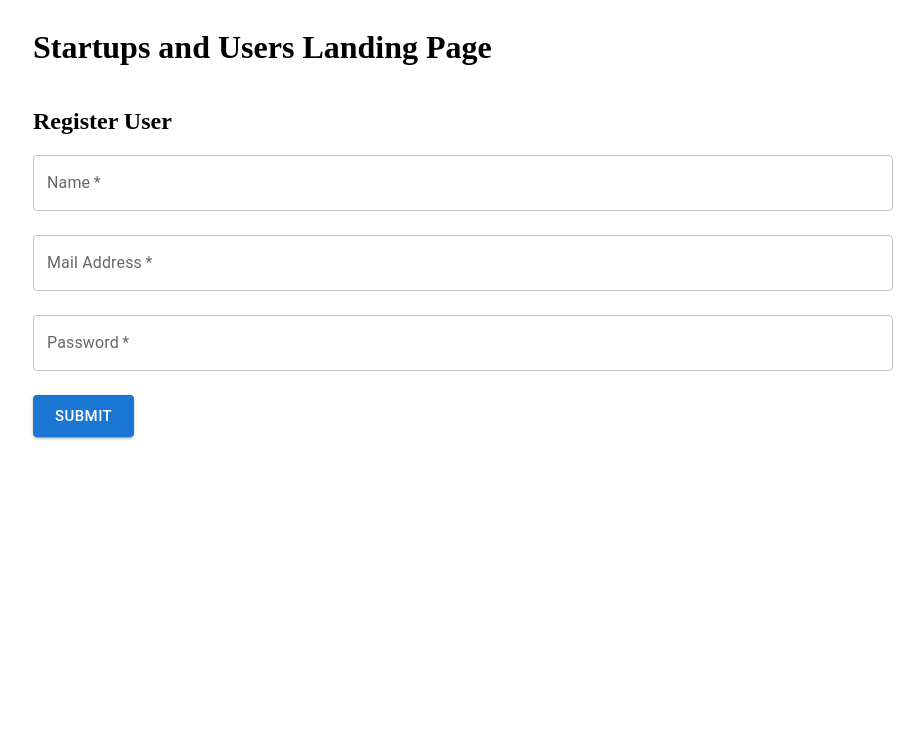
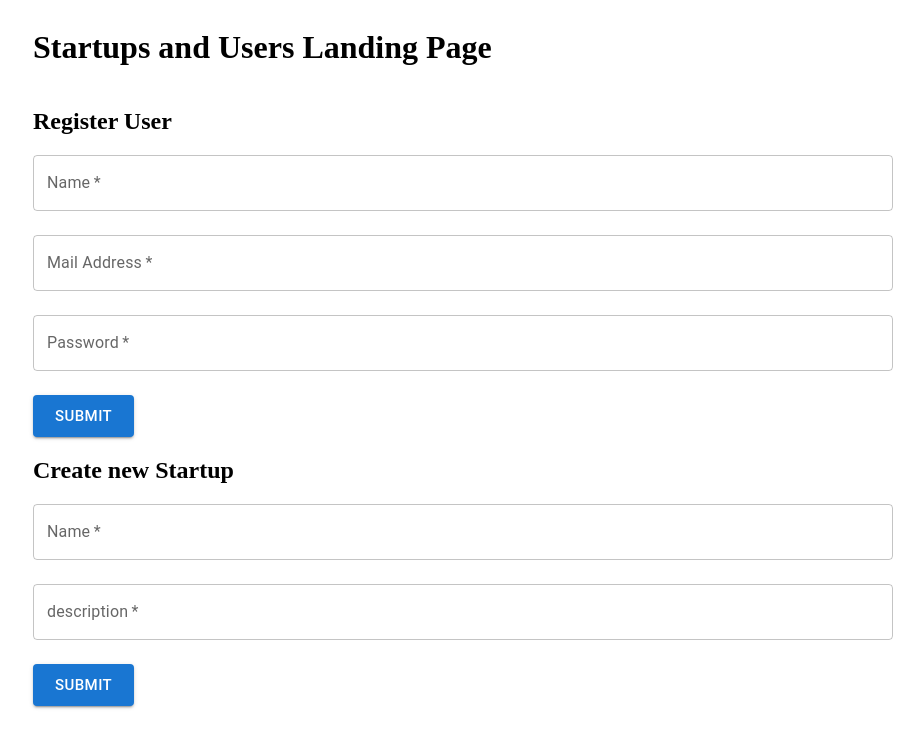
Before and after one commit to Digi-Dojo/MFront-StartupsAndUsers, a React (Create React App) app: page / in a window 1280 px wide. Shown: the top 748 px of the page, without its empty margins (31-955 px from the left). Built offline with nearby package versions, Linux system fonts and the light colour scheme.

Commit message:
Startup Form added and useStartup added.

```diff
--- /dev/null
+++ b/src/fragments/StartUpForm.jsx
@@ -0,0 +1,62 @@
+import {TextField, Button, Grid, Alert} from "@mui/material";
+import {useState} from "react";
+import {Title} from "../components/Title";
+import {useCreateStartUp} from "../hooks/useCreateStartUp";
+
+
+export const StartUpForm = () => {
+
+    const [registeredStartUp, setRegisteredStartUp] = useState(null)
+    const {loading, error, registerStartUp} = useCreateStartUp();
+    const [formData, setFormData] = useState({
+        name: '',
+        description: '',
+    });
+
+    const handleSubmit = async (e) => {
+        //todo: add form validation before calling the hook
+        e.preventDefault();
+        const response = await registerStartUp(formData)
+        console.log(response)
+        setRegisteredStartUp(response)
+    };
+
+    const handleChange = (e) => {
+        setFormData({
+            ...formData,
+            [e.target.name]: e.target.value,
+        });
+    };
+
+    return <main>
+        <Title secondary>Create new Startup</Title>
+        {registeredStartUp === null &&
+            <form>
+                <Grid container rowSpacing={3} >
+                    <Grid item xs={12}>
+                        <TextField name="name" required id="outlined-basic" label="Name" variant="outlined"
+                                   onChange={handleChange}
+                                   value={formData.name} fullWidth/>
+                    </Grid>
+                    <Grid item xs={12}>
+                        <TextField name="description" required id="outlined-basic" label="description"
+                                   variant="outlined"
+                                   onChange={handleChange}
+                                   value={formData.description} fullWidth/>
+                    </Grid>
+                    <Grid item container justify="center">
+                        <Button size="large" variant="contained" disabled={loading}
+                                onClick={handleSubmit}>Submit</Button>
+                    </Grid>
+                </Grid>
+            </form>
+        }
+        {error != null &&
+            <Alert variant="outlined" severity="error" style={{ marginTop: '16px' }}> An error occured: {error}</Alert>
+        }
+        {registeredStartUp != null &&
+            <Alert variant="outlined" severity="success" style={{ marginTop: '16px' }}> Startup {registeredStartUp.name} was successfully created</Alert>
+            //todo: add button to continue or do something next
+        }
+    </main>
+};
--- /dev/null
+++ b/src/hooks/useCreateStartUp.jsx
@@ -0,0 +1,24 @@
+import {useState} from 'react';
+import axios from 'axios';
+
+export const useCreateStartUp = () => {
+
+    const [loading, setLoading] = useState(false);
+    const [error, setError] = useState(null);
+
+    const registerStartUp = async (createStartupDTO) => {
+        setLoading(true);
+
+        try {
+            const response = await axios.post('/v1/startup/create', createStartupDTO);
+            setLoading(false);
+           return response.data;
+        } catch (err) {
+            setLoading(false);
+            setError(err.response.data.error);
+            return null;
+        }
+    };
+
+    return { loading, error, registerStartUp };
+};
--- a/src/pages/Home.jsx
+++ b/src/pages/Home.jsx
@@ -1,7 +1,10 @@
 import { Grid } from "@mui/material";
 import { Container } from "@mui/system";
 import { Title } from "../components/Title";
+import {StartUpForm} from "../fragments/StartUpForm";
 import {RegisterUserForm} from "../fragments/RegisterUserForm";
+
+
 
 export const Home = () => {
   return <Container maxWidth="lg">
@@ -14,6 +17,10 @@ export const Home = () => {
         <RegisterUserForm />
       </Grid>
 
+      <Grid item md={9}>
+        <StartUpForm />
+      </Grid>
+
     </Grid>
   </Container>
 };
```
Also changed, not shown: package.json (+5 -3 lines).
